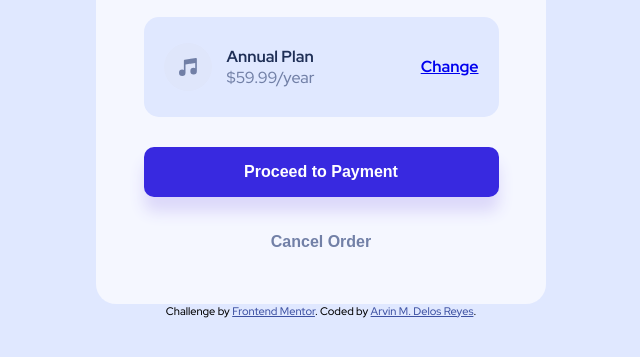
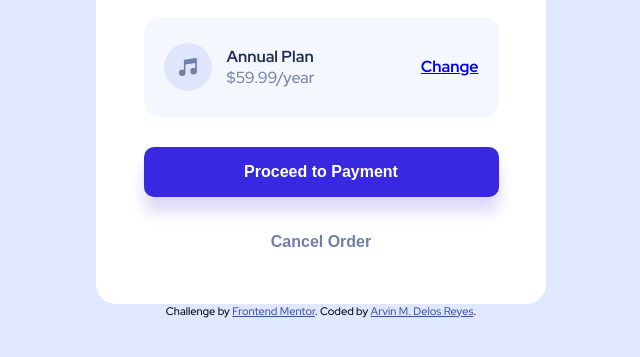
Before and after one commit to arvndlr/order-summary, a plain HTML site: page index.html in a window 1280 px wide. Shown: the part 445-802 px from the top of the page, without its empty margins (319-959 px from the left). Drawn offline with Linux system fonts and the light colour scheme.

Commit message:
background color update

```diff
--- a/css/styles.css
+++ b/css/styles.css
@@ -29,7 +29,7 @@ p {
   flex-direction: column;
   align-items: center;
   border-radius: 20px;
-  background: var(--very-pale-blue);
+  background: #fff;
 }
 .img-container {
   height: 220px;
@@ -61,7 +61,7 @@ p {
   display: flex;
   align-items: center;
   justify-content: center;
-  background-color: var(--pale-blue);
+  background-color: var(--very-pale-blue);
   padding: 20px;
   border-radius: 15px;
   margin-bottom: 30px;
```
